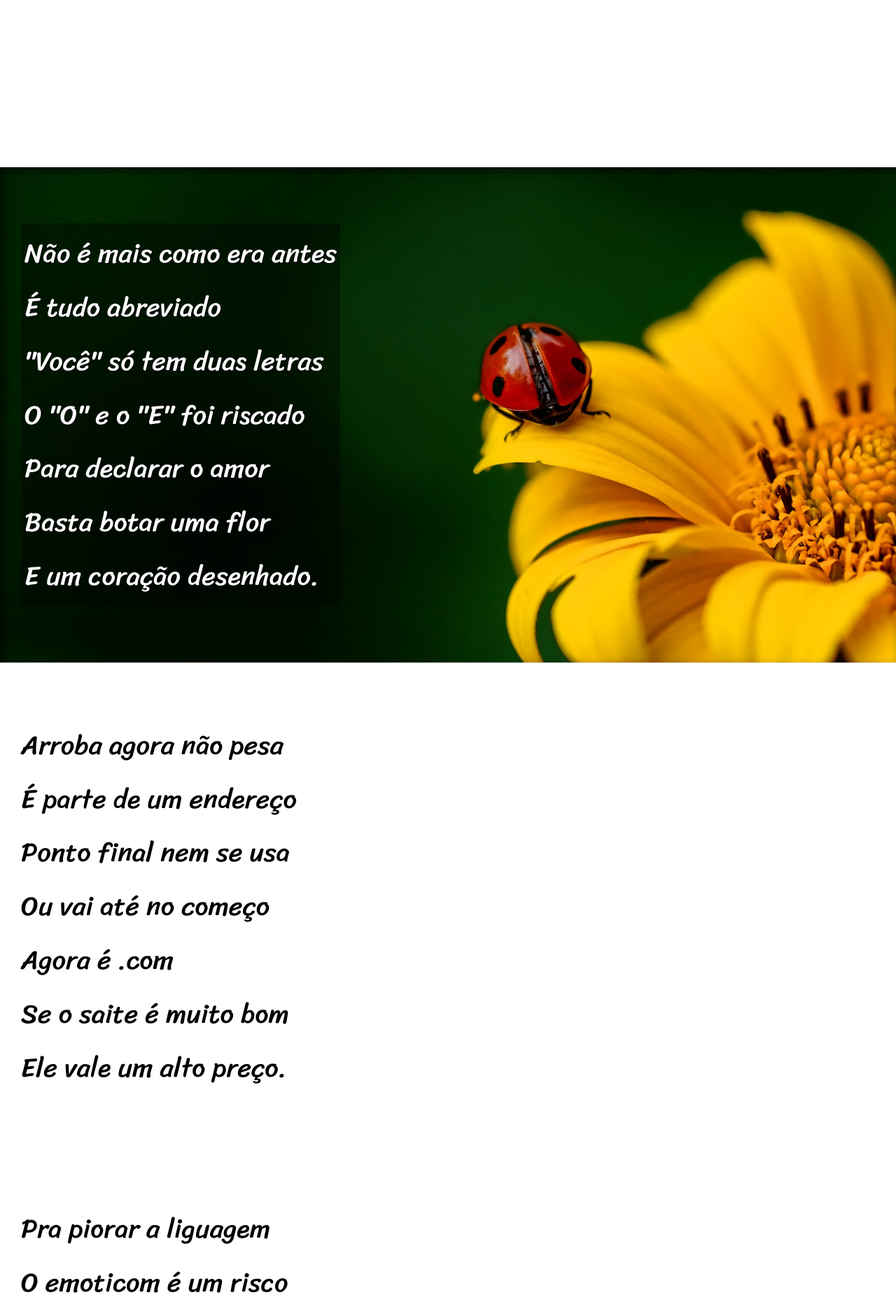
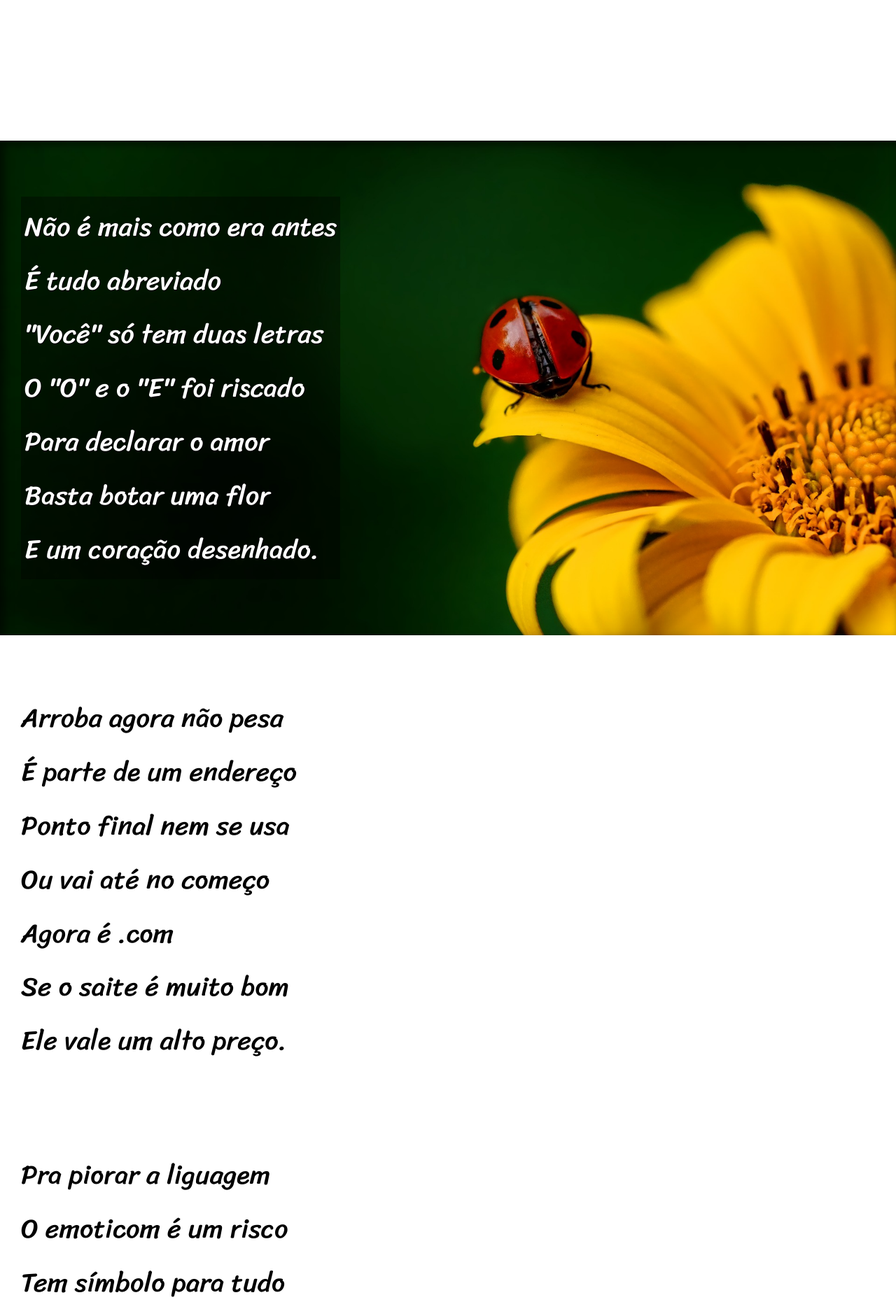
Before and after one commit to vitoriapires07/Projeto-cordel, a PHP site: page / in a window 1280 px wide. Shown: the part 858-2729 px from the top of the page at 70% size. Run offline with PHP 8.4, Linux system fonts and the light colour scheme.

Commit message:
atualizei o css

```diff
--- a/estilo/style.css
+++ b/estilo/style.css
@@ -52,6 +52,10 @@ section {
     padding-top: 10vh;
     padding-bottom: 10vh;
     padding-left: 30px;
+}
+
+section > p {
+    padding-bottom: 3em;
     line-height: 2em;
     font-family: var(--fonte3);
     font-size: 3vw;
@@ -61,10 +65,6 @@ section {
   p {
     font-size: 6vw;
   }
-
-section > p {
-    padding-bottom: 4em;;
-}
 
 section.normal {
     background-color: white;
```
